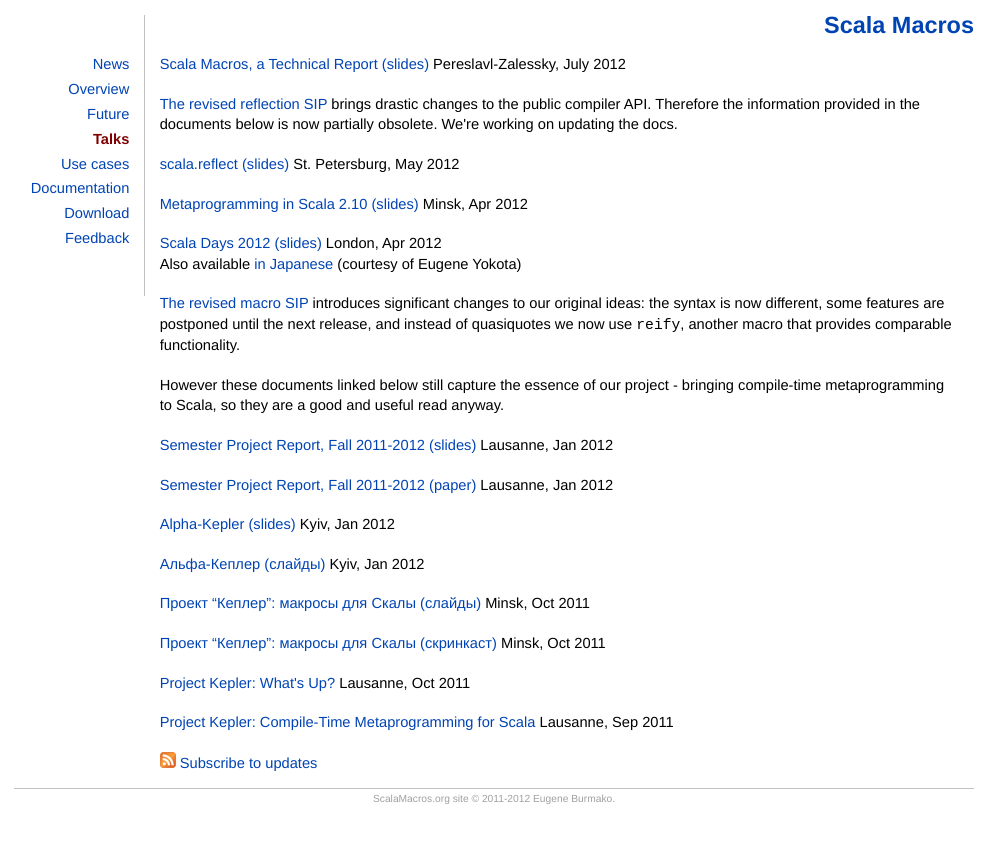
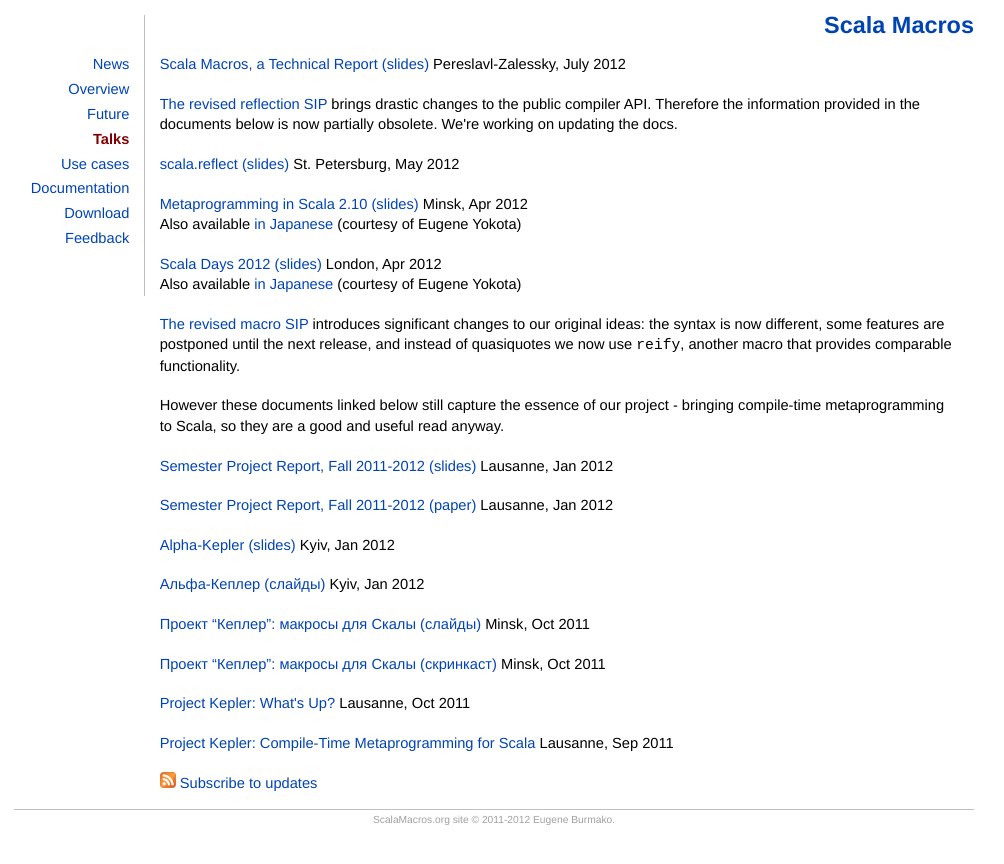
Before and after one commit to scalamacros/scalamacros.github.com, a Jekyll site: the page built from talks.html, in a window 1280 px wide. Shown: the top 864 px of the page, without its empty margins (146-1150 px from the left). Built offline with Jekyll 4.4.1, drawn with Linux system fonts in a browser that asks for light colours.

Commit message:
japanese translation of the "metaprogramming in scala" talk

```diff
--- a/talks.html
+++ b/talks.html
@@ -14,7 +14,10 @@
 
 <p><a href="/talks/2012-05-19-ScalaReflect.pdf">scala.reflect (slides)</a> St. Petersburg, May 2012</p>
 
-<p><a href="/talks/2012-04-28-MetaprogrammingInScala210.pdf">Metaprogramming in Scala 2.10 (slides)</a> Minsk, Apr 2012</p>
+<p>
+  <a href="/talks/2012-04-28-MetaprogrammingInScala210.pdf">Metaprogramming in Scala 2.10 (slides)</a> Minsk, Apr 2012
+  <br />Also available <a href="http://eed3si9n.com/ja/metaprogramming-in-scala-210">in Japanese</a> (courtesy of Eugene Yokota)
+</p>
 
 <p>
   <a href="/talks/2012-04-18-ScalaDays2012.pdf">Scala Days 2012 (slides)</a> London, Apr 2012
```
